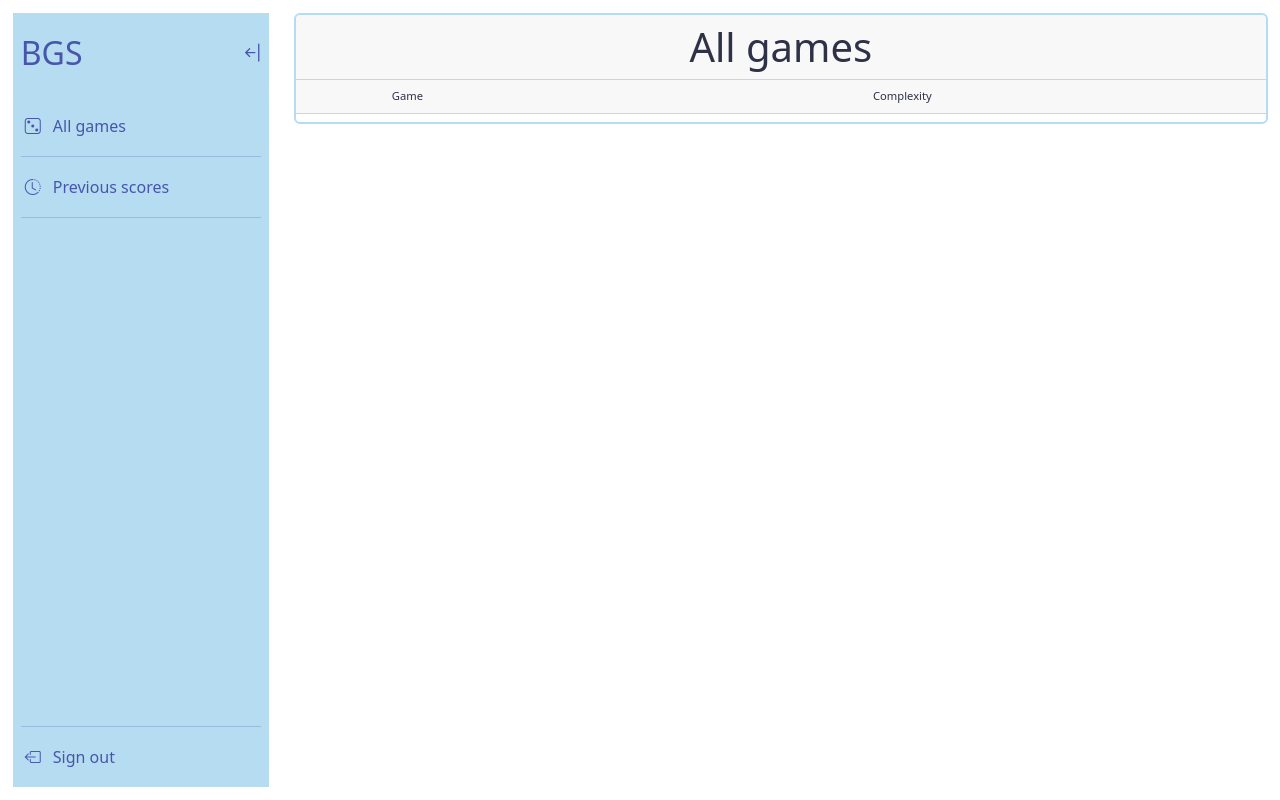
After one commit to danielcaballero88/board-game-scoring, a Django app: page /scoring/games/list in a window 1280 px wide. The commit adds this page. Run offline with Django 5.2, Linux system fonts and the light colour scheme; the visitor is signed in with stand-in values (Sample User, id 1); data that the repository does not hold is empty; some libraries are stand-ins or nearby versions.

Commit message:
Games list view

```diff
--- /dev/null
+++ b/scoring/static/scoring/css/games_list.css
@@ -0,0 +1,11 @@
+@media screen and (max-width: 768px){
+  .list-group-item img {
+    height: 30px;
+    width: 30px;
+    margin-right: 1rem;
+  }
+
+  .bi-plus-circle {
+    font-size: 1.2rem;
+  }
+}
--- a/scoring/templates/scoring/base.html
+++ b/scoring/templates/scoring/base.html
@@ -13,7 +13,7 @@
   <div class="scoring-container">
     <div class="scoring-nav__container">
       <div class="scoring-nav__item header">
-        <a href="">
+        <a href="{% url "scoring:index" %}">
           <i class="bi bi-house scoring-nav__item-icon"></i>
           <span class="scoring-nav__brand">BGS</span></a>
         <div class="scoring-nav__toggle-btn">
@@ -22,10 +22,10 @@
       </div>
       <div class="scoring-nav__content">
         <div class="scoring-nav__item only-sm">
-          <a href=""><i class="bi bi-house scoring-nav__item-icon"></i><span>Home</span></a>
+          <a href="{% url "scoring:index" %}"><i class="bi bi-house scoring-nav__item-icon"></i><span>Home</span></a>
         </div>
         <div class="scoring-nav__item">
-          <a href=""><i class="bi bi-dice-3 scoring-nav__item-icon"></i><span>All games</span></a>
+          <a href="{% url "scoring:games_list" %}"><i class="bi bi-dice-3 scoring-nav__item-icon"></i><span>All games</span></a>
         </div>
         <hr />
         <div class="scoring-nav__item">
--- /dev/null
+++ b/scoring/templates/scoring/games_list.html
@@ -0,0 +1,69 @@
+{% extends "scoring/base.html" %}
+
+{% load static %}
+
+{% block extrahead_scoring %}
+  <link rel="stylesheet"
+        type="text/css"
+        href="{% static 'scoring/css/index.css' %}" />
+  <link rel="stylesheet"
+        type="text/css"
+        href="{% static 'scoring/css/games_list.css' %}" />
+{% endblock extrahead_scoring %}
+
+{% block content_scoring %}
+  <div class="container h-100">
+    <div class="row">
+      <div class="col-12">
+        <div class="card">
+          <div class="card-header display-6 text-center">
+            All games
+          </div>
+          <div class="card-header table-header">
+            <div class="row">
+              <div class="col-md-1">
+                <!-- Col to leave a bit of space in the header for the image -->
+              </div>
+              <div class="col-8 col-md-6">
+                <span>Game</span>
+              </div>
+              <div class="col-2 col-md-3 text-nowrap">
+                <span>Complexity</span>
+              </div>
+              <div class="col-2">
+                <!-- This is the column for the actions -->
+              </div>
+            </div>
+          </div>
+          <div class="card-body p-1">
+            <ul class="list-group">
+              {% for game in games %}
+                <li class="list-group-item">
+                  <div class="row">
+                    <div class="col-1 d-flex justify-content-center align-items-center">
+                      <div class="rounded-circle d-flex justify-content-center align-items-center">
+                        <img class="rounded-circle m-0"
+                             src="{{ game.image }}"
+                             alt="Game image for {{ game.name }}" />
+                      </div>
+                    </div>
+                    <div class="col-8 col-md-6 d-flex flex-column justify-content-center">
+                      <span class="game-name">{{ game.name }}</span>
+                      <span class="game-description d-none d-md-block">{{ game.description }}</span>
+                    </div>
+                    <div class="col-2 col-md-3">
+                      <span>{{ game.complexity }}</span>
+                    </div>
+                    <div class="col-1 col-md-2 d-flex flex-column justify-content-center">
+                      <a href=""><i class="bi bi-plus-circle display-6"></i></a>
+                    </div>
+                  </div>
+                </li>
+              {% endfor %}
+            </ul>
+          </div>
+        </div>
+      </div>
+    </div>
+  </div>
+{% endblock content_scoring %}
--- a/scoring/urls.py
+++ b/scoring/urls.py
@@ -5,4 +5,5 @@ from . import views
 app_name = "scoring"
 urlpatterns = [
     path("", views.index, name="index"),
+    path("games/list", views.games_list, name="games_list"),
 ]
--- a/scoring/views.py
+++ b/scoring/views.py
@@ -2,7 +2,7 @@ from django.contrib.auth.decorators import login_required
 from django.http import HttpRequest
 from django.shortcuts import render
 
-from .models import Player
+from .models import Game, Player
 
 
 @login_required(login_url="/accounts/login")
@@ -21,3 +21,9 @@ def index(request: HttpRequest):
         "fav_games": fav_games,
     }
     return render(request, "scoring/index.html", context)
+
+
+@login_required(login_url="/accounts/login")
+def games_list(request: HttpRequest):
+    games = Game.objects.all()
+    return render(request, "scoring/games_list.html", {"games": games})
```
